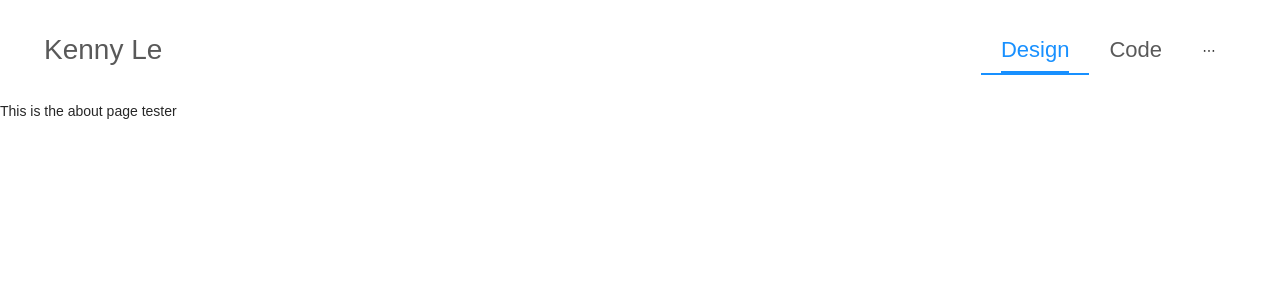
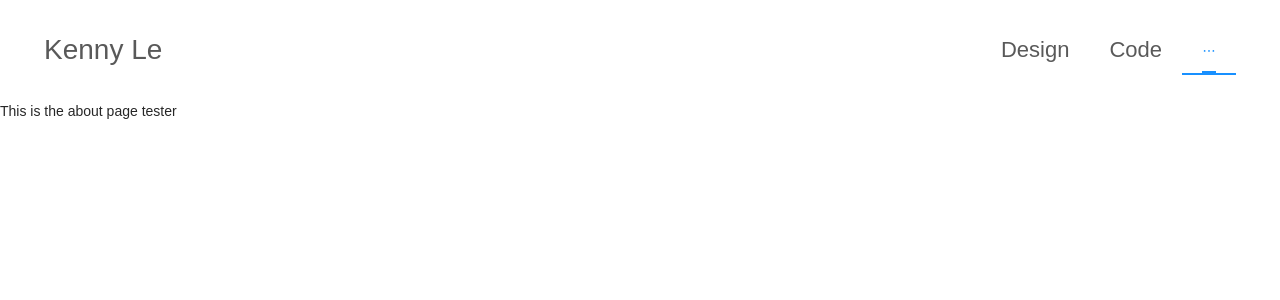
Before and after one commit to Krocketeer/Portfolio, a React (Create React App) app: page /about in a window 1280 px wide. Shown: the top 300 px of the page. Built offline with nearby package versions, Linux system fonts and the light colour scheme.

Commit message:
added dynamic link routing

```diff
--- a/src/components/Header.js
+++ b/src/components/Header.js
@@ -1,5 +1,5 @@
 import React, {useState} from "react"
-import {BrowserRouter as Router, Link} from "react-router-dom";
+import {Link} from "react-router-dom";
 import {Menu} from "antd";
 
 import About from "../pages/About";
@@ -7,27 +7,29 @@ import Code from "../pages/Code";
 import Design from "../pages/Design"
 
 function Header() {
-    const [state, setState] = useState("Design");
-    console.log(state)
-    return  <Router>
-        <header className="site_header">
+    const path = window.location.pathname
+    const [state, setState] = useState(path);
+
+    console.log(state.substring(1))
+    return <header className="site_header">
         <p>Kenny Le</p>
         <div className="header_menu">
             <Menu selectedKeys={[state]} mode="horizontal" onClick={e => setState(e.key)}>
-                    <Menu.Item key="Design" onClick={e => setState("Design")}>
-                        <Link to="">Design</Link>
+                <Menu.Item key="/" onClick={e => setState("/")}>
+                    <Link to="/">Design</Link>
                 </Menu.Item>
-                    <Menu.Item key="Code" onClick={e => setState("Code")}>
+                <Menu.Item key="/code" onClick={e => setState("/code")}>
                     <Link to="/code">Code</Link>
                 </Menu.Item>
-                    <Menu.Item key="About" onClick={e => setState("About")}>
+                <Menu.Item key="/about" onClick={e => setState("/about")}>
                     <Link to="/about">About</Link>
                 </Menu.Item>
             </Menu>
         </div>
     </header>
-    </Router>
 }
+
+
 
 export default Header
 
```
Lines whose indentation alone changed are shown as unchanged.
